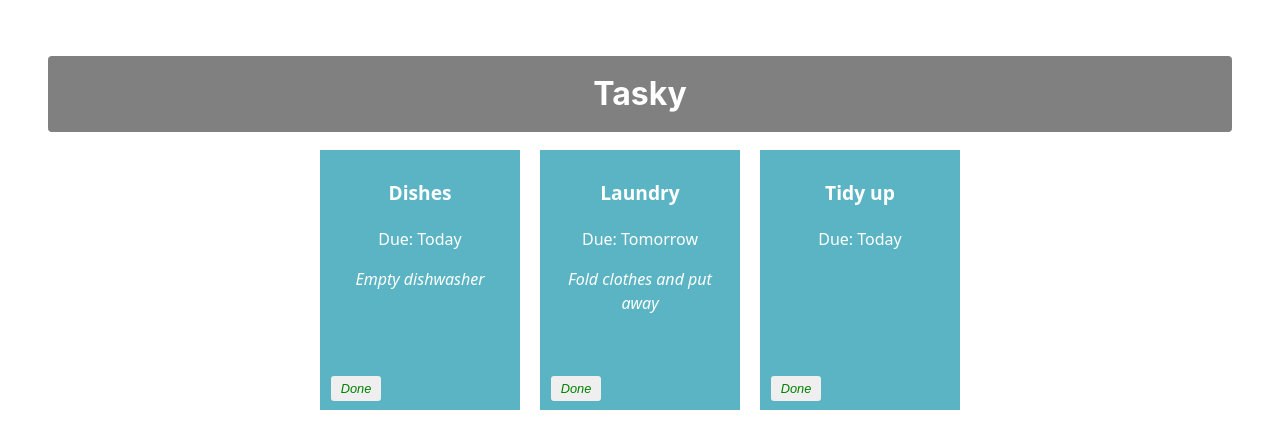
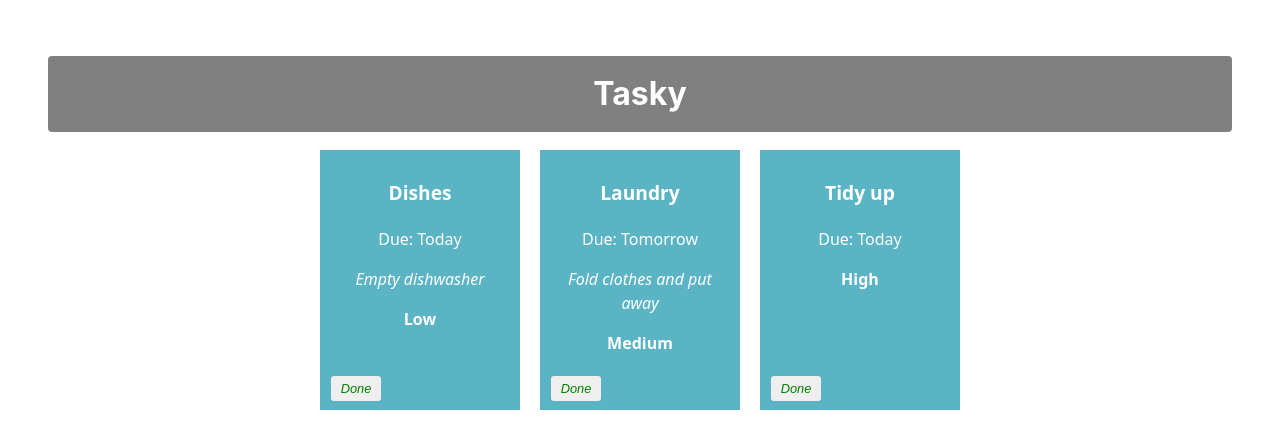
Before and after one commit to Bobby92262/react-basics-labs, a React (Vite) app in the folder tasky/: page / in a window 1280 px wide. Shown: the top 448 px of the page. Built offline with nearby package versions, Linux system fonts and the light colour scheme.

Commit message:
Topic 2 Exercise 1 added

```diff
--- a/tasky/src/App.css
+++ b/tasky/src/App.css
@@ -44,6 +44,10 @@
   font-style: italic;
  }
 
+ .priority {
+  font-weight: bold;
+ }
+
  button {
   border: none;
   border-radius: 3px;
--- a/tasky/src/App.jsx
+++ b/tasky/src/App.jsx
@@ -6,9 +6,9 @@
 function App() {
   const [ taskState, setTaskState ] = useState({
     tasks: [
-      { id: 1, title: "Dishes", description: "Empty dishwasher", deadline: "Today", done: false},
-      { id: 2, title: "Laundry", description: "Fold clothes and put away", deadline: "Tomorrow", done: false},
-      { id: 3, title: "Tidy up", deadline:"Today", done: false}
+      { id: 1, title: "Dishes", description: "Empty dishwasher", deadline: "Today", priority:"Low", done: false},
+      { id: 2, title: "Laundry", description: "Fold clothes and put away", priority:"Medium", deadline: "Tomorrow", done: false},
+      { id: 3, title: "Tidy up", deadline:"Today", priority:"High", done: false}
     ]
   });
 
@@ -27,6 +27,7 @@
           title={task.title} //For every task in taskState.tasks array create a <Task /> component
           description={task.description} //Pass props for the current task (title,description,deadline)
           deadline={task.deadline}
+          priority={task.priority}
           key={task.id}
           done={task.done}
           markDone={() => doneHandler(index)} //index denotes the position of the task in the taskState.tasks array -> Indentify which task clicked
--- a/tasky/src/components/Task.jsx
+++ b/tasky/src/components/Task.jsx
@@ -7,6 +7,7 @@
         <p className="title">{props.title}</p>
         <p>Due: {props.deadline}</p>
         <p className="description">{props.description}</p>
+        <p className='priority'>{props.priority}</p>
         <button onClick={props.markDone} className='doneButton'>Done</button>
         </div>
     )
```
